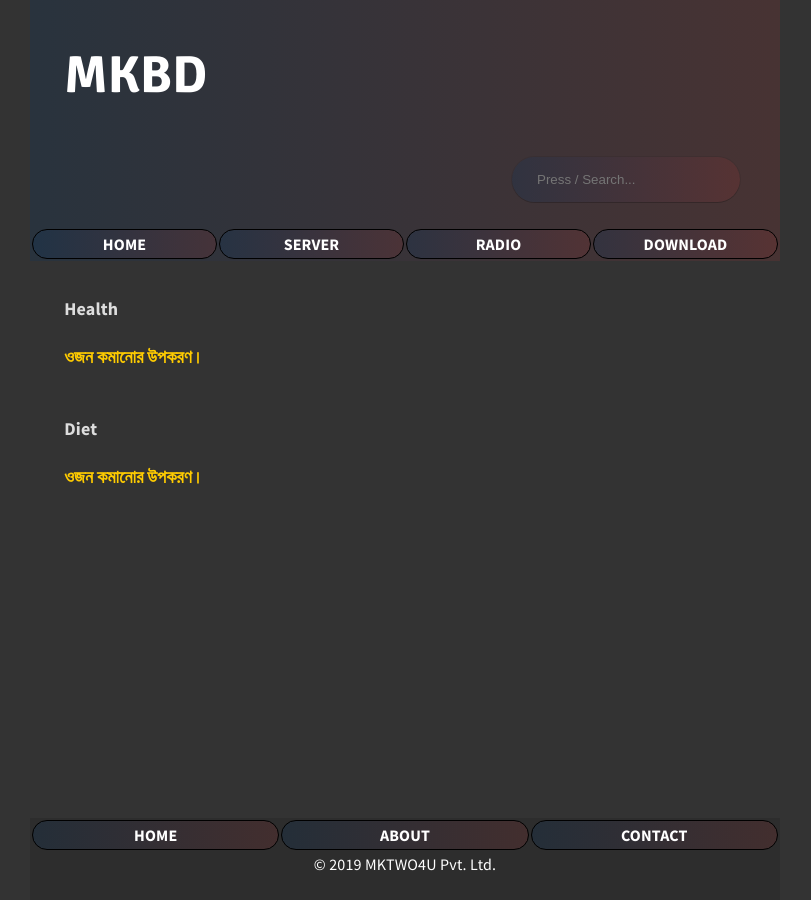
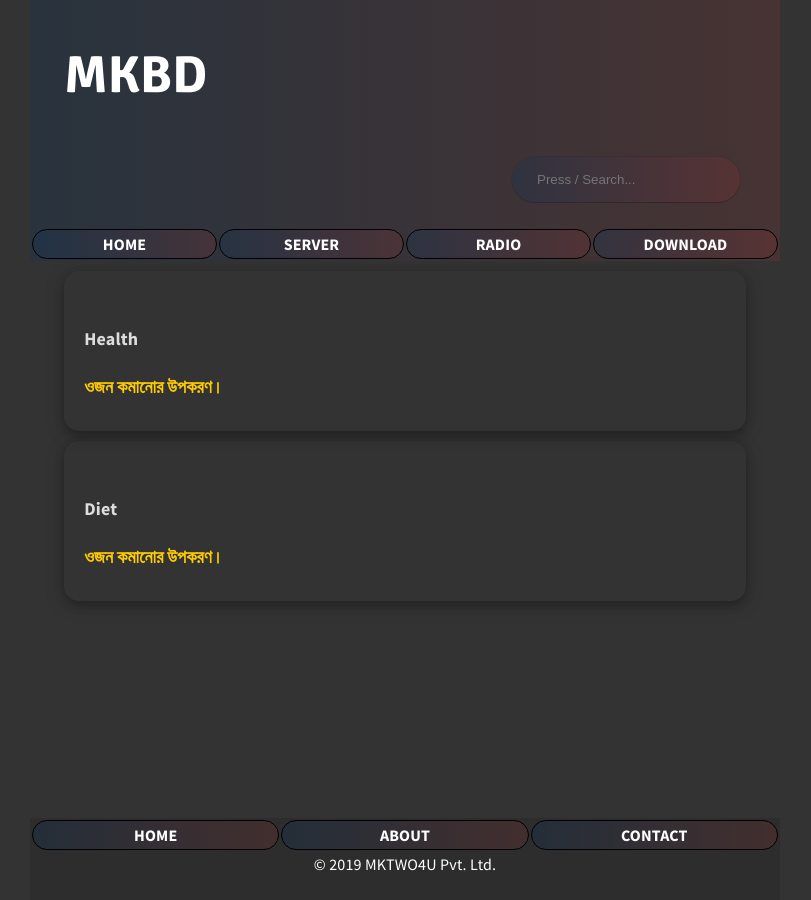
Before and after one commit to bdmilan/blog, a Jekyll site: the page built from categories.html, in a window 1280 px wide. Shown: the whole page, without its empty margins (235-1046 px from the left). Built offline with Jekyll 4.4.1, drawn with Linux system fonts in a browser that asks for light colours.

Commit message:
Update categories.html

```diff
--- a/categories.html
+++ b/categories.html
@@ -7,7 +7,7 @@ title: Categories
 
 <div id="archives">
 {% for category in site.categories %}
-  <div class="archive-group">
+  <div class="article">
     {% capture category_name %}{{ category | first }}{% endcapture %}
     <div id="#{{ category_name | slugize }}"></div>
     <p></p>
```
